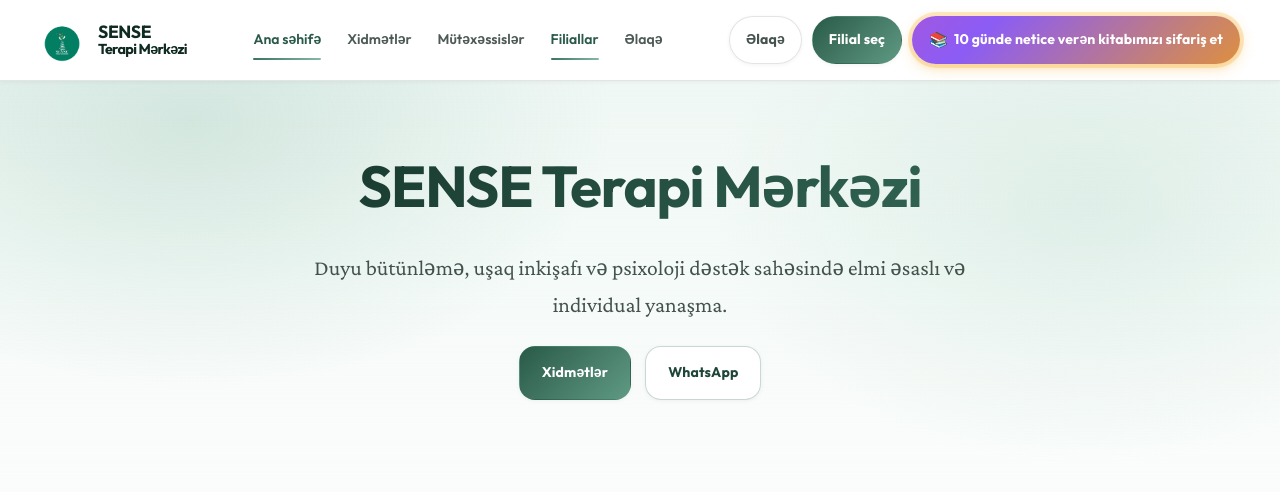
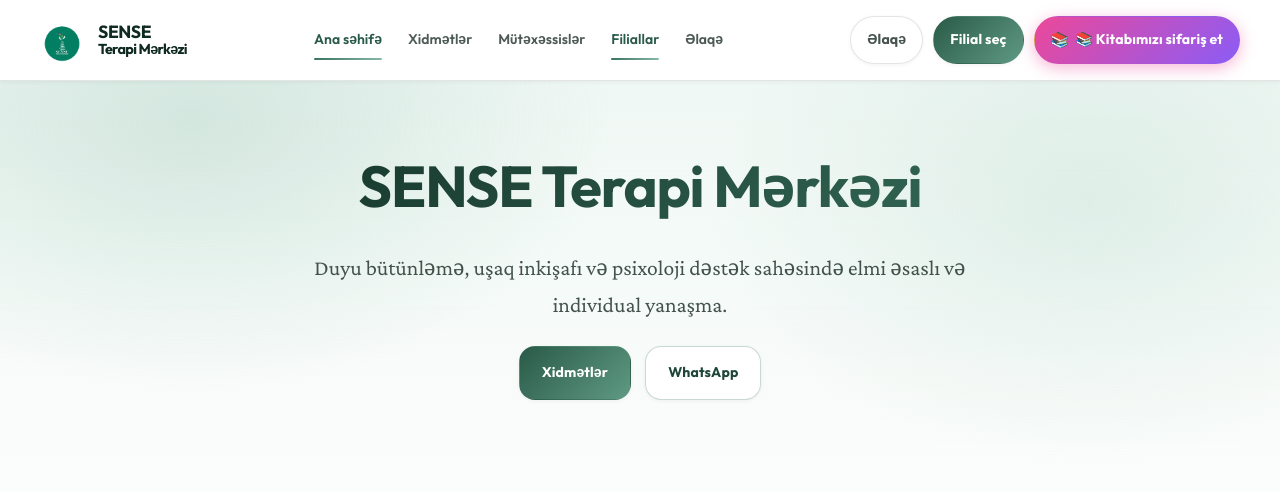
Before and after one commit to Efeeshme/senseterapi-website, a Django app: page / in a window 1280 px wide. Shown: the top 492 px of the page. Run offline with Django 5.2, Linux system fonts and the light colour scheme; data comes from the database, SQL or seed files in the repository; data that the repository does not hold is empty.

Commit message:
Shorten Novella chip text and apply cazip gradient

```diff
--- a/static/css/site.css
+++ b/static/css/site.css
@@ -746,3 +746,20 @@ img{ max-width:100%; display:block; }
   0%, 100% { background-position: 0% 50%; }
   50% { background-position: 100% 50%; }
 }
+
+/* ===== Final Novella chip override - cazip + temiz ===== */
+.chip-novella{
+  background: linear-gradient(135deg, #ec4899, #8b5cf6, #f59e0b) !important;
+  background-size: 200% 200% !important;
+  color: #ffffff !important;
+  font-weight: 800 !important;
+  border-color: transparent !important;
+  box-shadow: 0 4px 16px rgba(236, 72, 153, .4) !important;
+  animation: novella-shimmer 4s ease-in-out infinite, novella-pulse 2.4s ease-in-out infinite !important;
+}
+
+.chip-novella:hover{
+  color: #ffffff !important;
+  box-shadow: 0 8px 24px rgba(236, 72, 153, .6) !important;
+  transform: translateY(-2px) scale(1.03);
+}
--- a/templates/web/base.html
+++ b/templates/web/base.html
@@ -51,9 +51,9 @@
         <a class="chip chip-novella"
            href="https://novella.az"
            target="_blank" rel="noopener"
-           aria-label="Novella - 10 günde netice verən kitabımızı sifariş et">
+           aria-label="Novella - 📚 Kitabımızı sifariş et">
           <span class="chip-emoji" aria-hidden="true">📚</span>
-          10 günde netice verən kitabımızı sifariş et
+          📚 Kitabımızı sifariş et
         </a>
       </div>
     </div>
```
